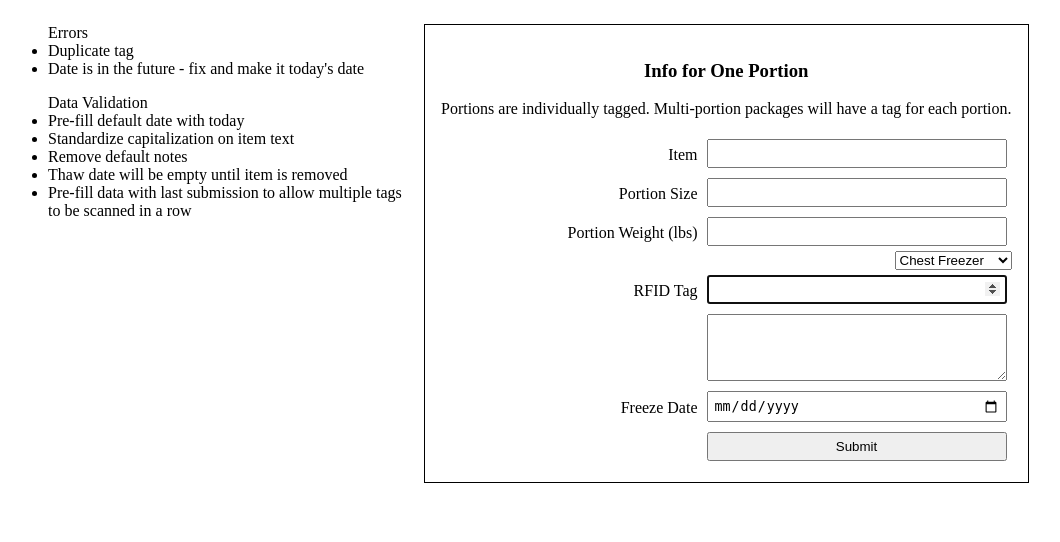
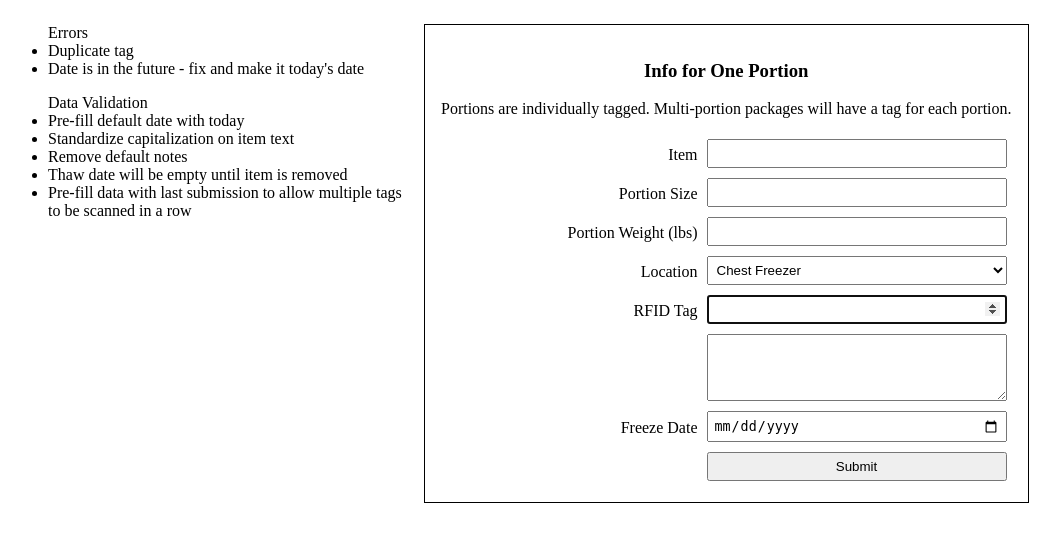
Before and after one commit to kamocat/rfid_freezer, a FastAPI app: template templates/add.html in a window 1280 px wide. Shown: the top 542 px of the page, without its empty margins (0-1060 px from the left). Run offline with FastAPI, Linux system fonts and the light colour scheme; the template is opened without the code that fills it, so the values that code supplies are empty.

Commit message:
Fixed formatting and label for Location

```diff
--- a/templates/add.html
+++ b/templates/add.html
@@ -12,7 +12,7 @@ form{
 	width: 300px;
 	margin: 5px;
 }
-input{
+input,select{
 	width: 300px;
 	padding: 5px;
 	margin: 5px;
@@ -44,6 +44,7 @@ h3{
 		<input type="number" id="qty" name="qty" value={{qty}}><br>
 		<label for="lbs">Portion Weight (lbs)</label>
 		<input type="number" step=0.01 id="lbs" name="lbs" value={{lbs}}><br>
+		<label for="freezer">Location</label>
 		<select id="freezer" name="freezer" value="{{freezer}}">
 			<option value="fr1" {{fr1}}>Chest Freezer</option>
 			<option value="fr2" {{fr2}}>Vertical Freezer</option>
```
